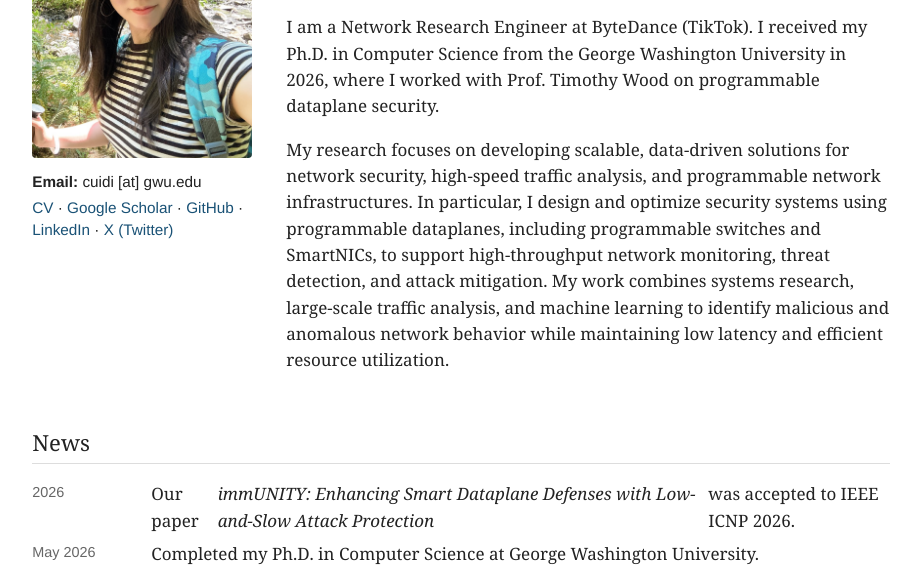
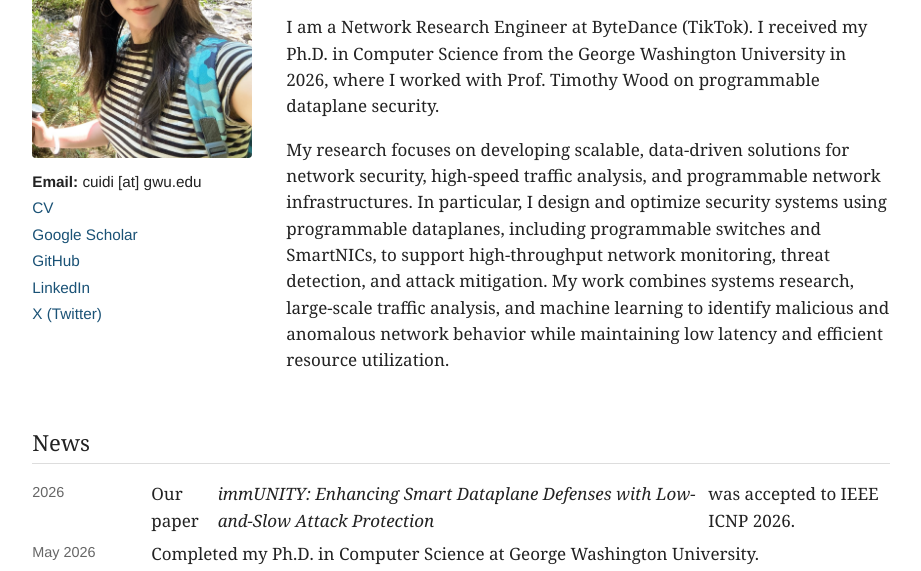
Before and after one commit to chandaweia/mypage, a plain HTML site: page index.html in a window 1280 px wide. Shown: the part 228-799 px from the top of the page, without its empty margins (179-1100 px from the left). Drawn offline with Linux system fonts and the light colour scheme.

Commit message:
Put each contact link on its own line
Co-Authored-By: Claude Fable 5.1 <noreply@anthropic.com>
Claude-Session: https://claude.ai/code/session_013y9mTh2hbGfNb1UhF7bJun

```diff
--- a/index.html
+++ b/index.html
@@ -22,13 +22,11 @@
       <img src="images/profile.jpg" alt="Photo of Cuidi Wei">
       <ul class="contact">
         <li><strong>Email:</strong> cuidi [at] gwu.edu</li>
-        <li>
-          <a href="assets/cv.pdf">CV</a> &middot;
-          <a href="https://scholar.google.com/citations?user=sLARXLoAAAAJ&amp;hl=en&amp;oi=ao">Google Scholar</a> &middot;
-          <a href="https://github.com/chandaweia">GitHub</a> &middot;
-          <a href="https://www.linkedin.com/in/cuidi-wei-258181167/">LinkedIn</a> &middot;
-          <a href="https://x.com/JudyWei362595">X (Twitter)</a>
-        </li>
+        <li><a href="assets/cv.pdf">CV</a></li>
+        <li><a href="https://scholar.google.com/citations?user=sLARXLoAAAAJ&amp;hl=en&amp;oi=ao">Google Scholar</a></li>
+        <li><a href="https://github.com/chandaweia">GitHub</a></li>
+        <li><a href="https://www.linkedin.com/in/cuidi-wei-258181167/">LinkedIn</a></li>
+        <li><a href="https://x.com/JudyWei362595">X (Twitter)</a></li>
       </ul>
     </div>
     <div class="bio">
```
